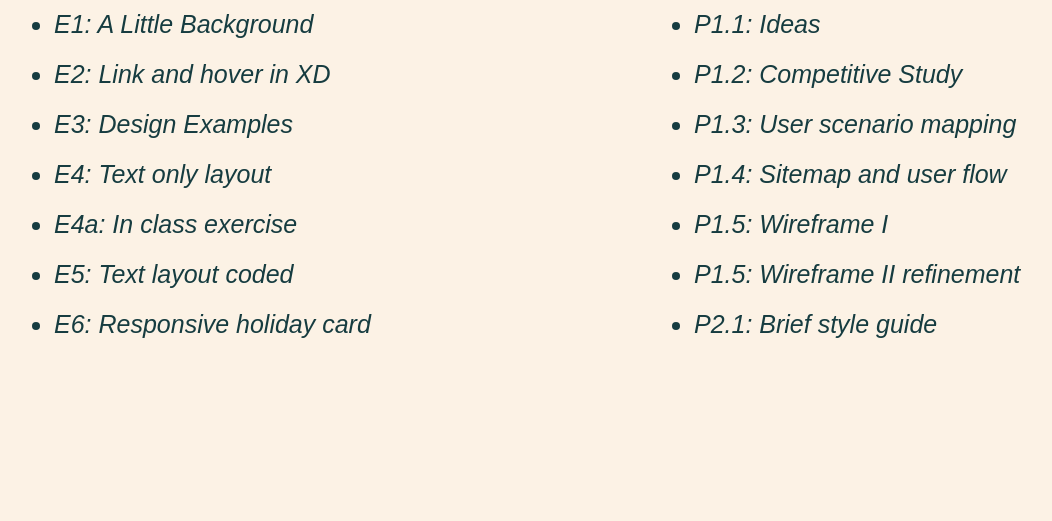
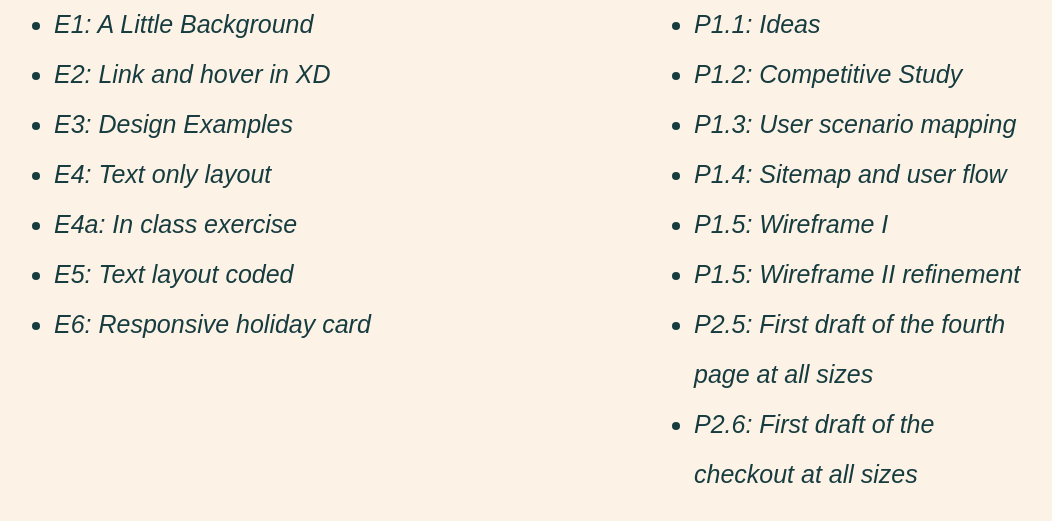
Before and after one commit to AdamWonbin/AVT-415, a plain HTML site: page index.html in a window 1280 px wide. Shown: the part 195-716 px from the top of the page, without its empty margins (74-1126 px from the left). Drawn offline with Linux system fonts and the light colour scheme; a web font is replaced by a local one.

Commit message:
Update index.html

```diff
--- a/index.html
+++ b/index.html
@@ -42,7 +42,8 @@
             <li><a href="https://xd.adobe.com/view/10b627e6-3088-4f81-8487-548c3b703520-45e5/" target="_blank">P1.4: Sitemap and user flow</a></li>
             <li><a href="https://xd.adobe.com/view/b4dda669-640d-4b8d-a919-f5a14f0a6373-e18e/" target="_blank">P1.5: Wireframe I</a></li>
             <li> <a href="https://xd.adobe.com/view/b4dda669-640d-4b8d-a919-f5a14f0a6373-e18e/" target="_blank">P1.5: Wireframe II refinement</a></li>
-            <li> <a href="https://xd.adobe.com/view/7fac5e35-5dc7-438e-a292-8f37edfce830-2aff/" target="_blank">P2.1: Brief style guide</a></li>
+            <li> <a href="https://xd.adobe.com/view/7fac5e35-5dc7-438e-a292-8f37edfce830-2aff/" target="_blank">P2.5: First draft of the fourth page at all sizes</a></li>
+            <li> <a href="https://xd.adobe.com/view/11e392c4-871b-4ebd-b316-8e2dc9f175a7-44b0/" target="_blank">P2.6: First draft of the checkout at all sizes</a></li>
           </ul>
         </div>
       </div>
```
